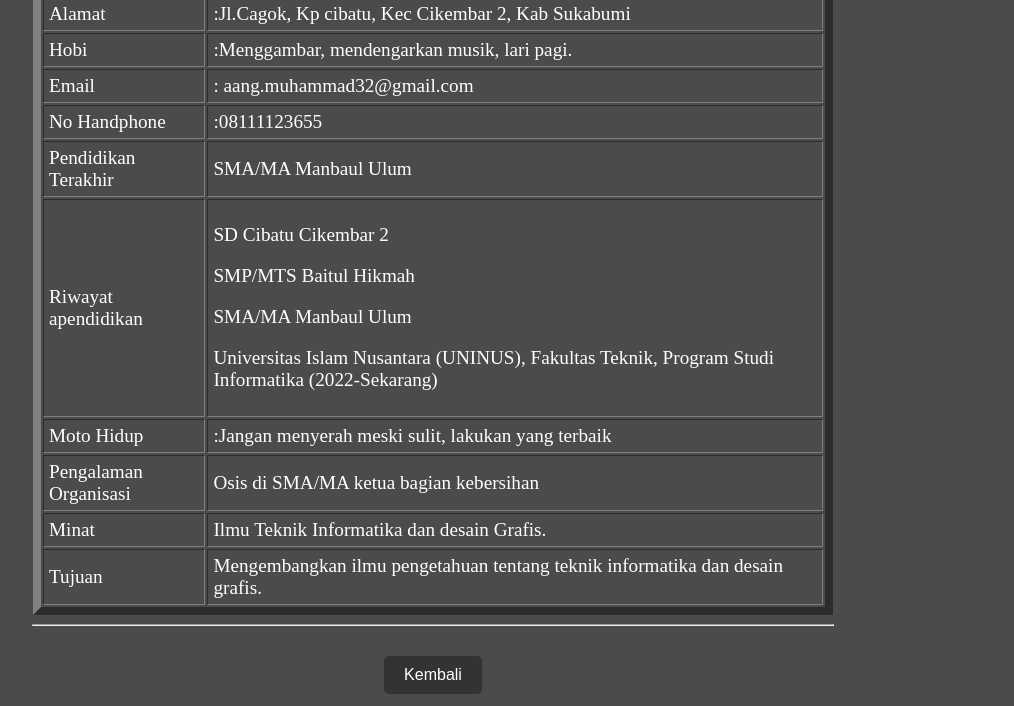
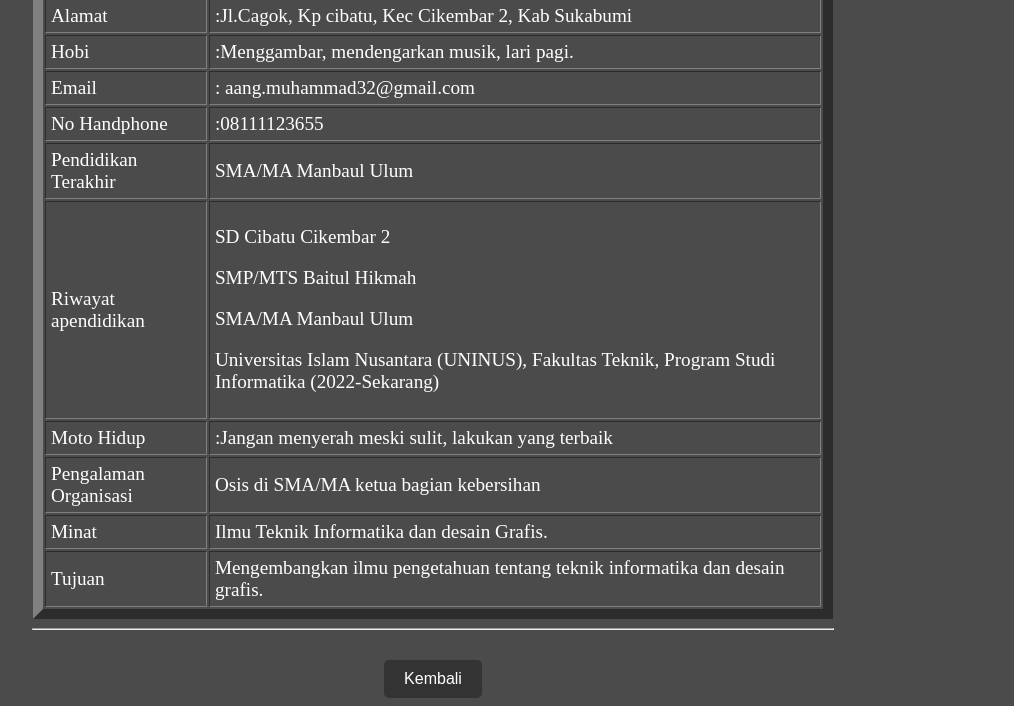
Before and after one commit to regiridwan/IMK_KEL10, a plain HTML site: page aang.html in a window 1280 px wide. Shown: the part 340-1046 px from the top of the page, without its empty margins (207-1221 px from the left). Drawn offline with Linux system fonts and the light colour scheme.

Commit message:
first commit

```diff
--- a/aang.html
+++ b/aang.html
@@ -63,7 +63,7 @@
     </div>
     <h1 align="center">BIODATA</h1>
     <hr width="800" style="2" />
-    <table align="center" cellpadding="5" algin="center" width="800" border="8">
+    <table align="center" cellpadding="5" algin="center" width="800" border="10">
       <tr>
         <td>Nama</td>
         <td>:Aang Muhammad Mulkillah</td>
```
Also changed, not shown: sukma.html (+1 -1 lines).
